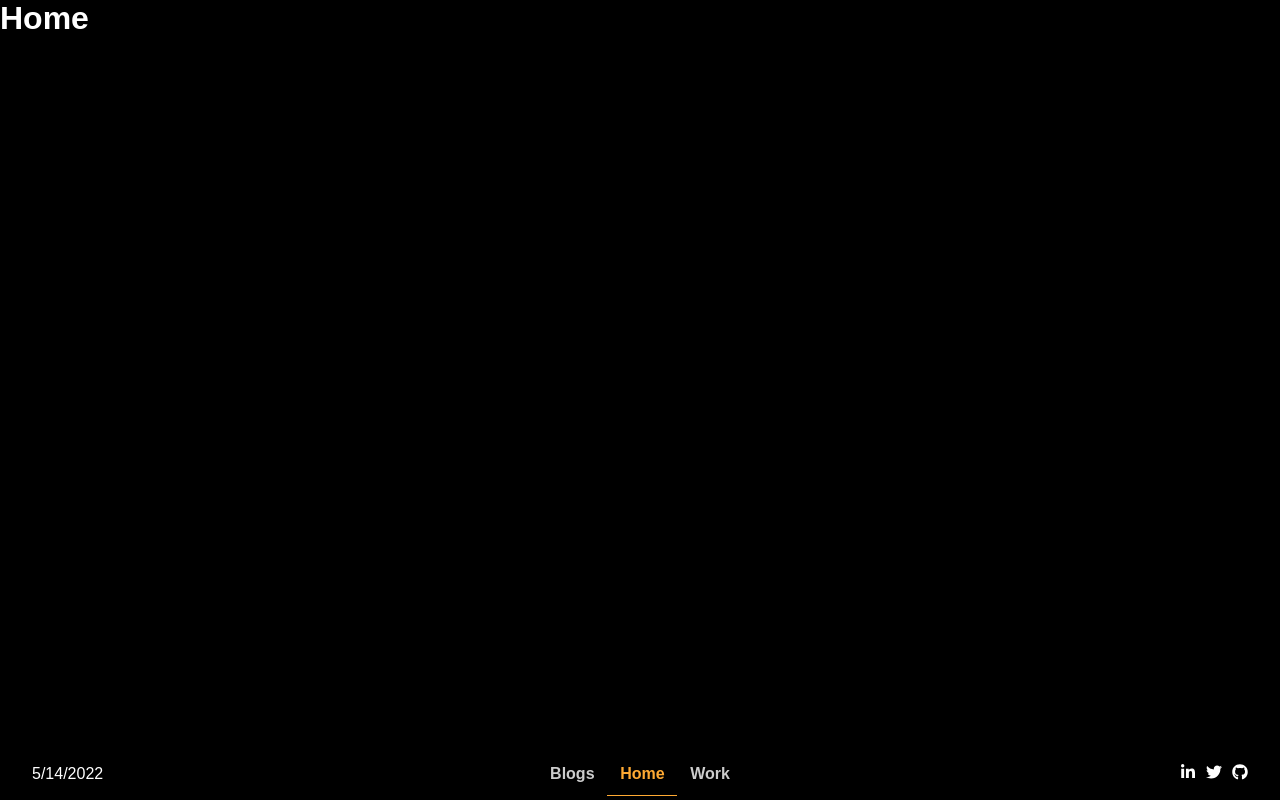
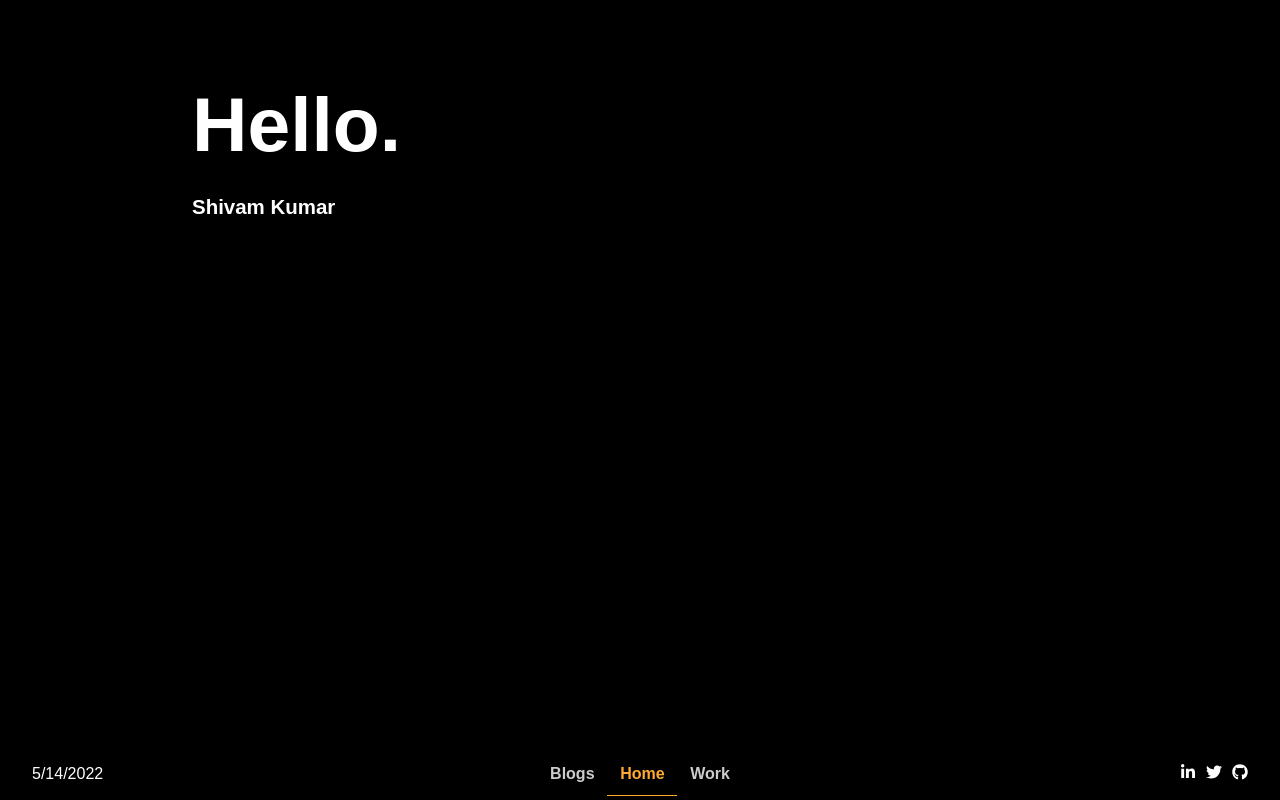
Before and after one commit to riverrz/quest, a Next.js app: page / in a window 1280 px wide. Built offline with nearby package versions, Linux system fonts and the light colour scheme; a web font is replaced by a local one.

Commit message:
WIP: Home page

```diff
--- a/pages/index.tsx
+++ b/pages/index.tsx
@@ -1,13 +1,14 @@
 import React from "react";
 import { NextSeo } from "next-seo";
+import Home from "@components/Home/Home";
 
-const Home: React.FC = () => {
+const HomePage: React.FC = () => {
     return (
         <>
             <NextSeo title="Home" description="Get to know about me!" />
-            <h1>Home</h1>
+            <Home />
         </>
     );
 };
 
-export default Home;
+export default HomePage;
--- /dev/null
+++ b/src/components/Home/Home.styles.tsx
@@ -0,0 +1,29 @@
+import { styled } from "@styles/stitches.config";
+
+export const Container = styled("div", {
+    height: "100%",
+    color: "$white",
+});
+
+export const Heading = styled("h1", {
+    fontSize: "6vw",
+    marginBottom: "2vw",
+    "@sm": {
+        fontSize: "40px",
+        marginBottom: "20px",
+    },
+});
+export const Hero = styled("div", {
+    position: "relative",
+    padding: "10vh 15vw",
+    "@md": {
+        padding: "50px",
+    },
+    "@sm": {
+        padding: "20px",
+    },
+});
+
+export const SubHeading = styled("h5", {
+    fontSize: "1.6vw",
+});
--- /dev/null
+++ b/src/components/Home/Home.tsx
@@ -0,0 +1,16 @@
+import React from "react";
+import { Container } from "./Home.styles";
+import { Heading, Hero, SubHeading } from "./Home.styles";
+
+const Home: React.FC = () => {
+    return (
+        <Container>
+            <Hero>
+                <Heading>Hello.</Heading>
+                <SubHeading>Shivam Kumar</SubHeading>
+            </Hero>
+        </Container>
+    );
+};
+
+export default Home;
```
